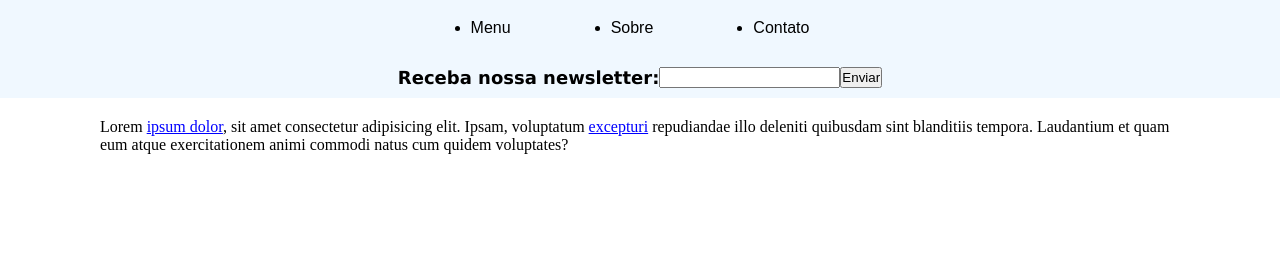
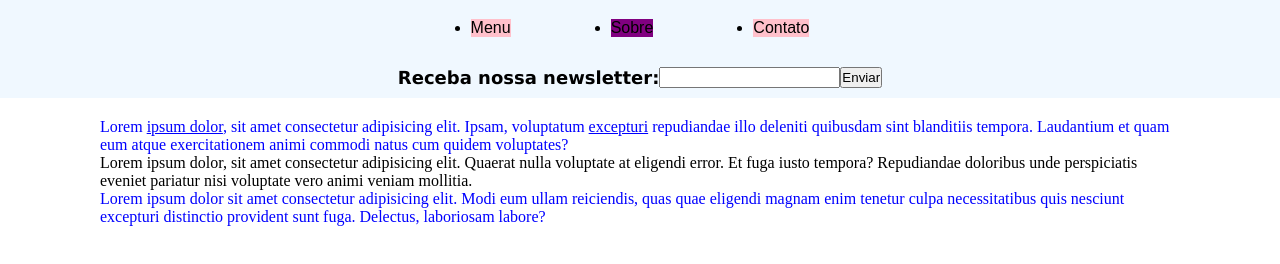
Before and after one commit to mateus-s-silva/Curso_Web, a plain HTML site: page HTML_CSS/pseudo_class/index.html in a window 1280 px wide. Shown: the part 68-332 px from the top of the page. Drawn offline with Linux system fonts and the light colour scheme.

Commit message:
not and nth-child

```diff
--- a/HTML_CSS/pseudo_class/assets/css/styles.css
+++ b/HTML_CSS/pseudo_class/assets/css/styles.css
@@ -37,6 +37,13 @@ nav ul{
     gap: 100px;
 }
 
+nav ul li:nth-child(even){
+    background-color: purple;
+}
+nav ul li:nth-child(odd){
+    background-color: pink;
+}
+
 a:link {
     color: blue;
 }
@@ -63,3 +70,7 @@ div {
     outline: none;
     border: 1px solid black;
 }
+
+p:not(.meio){
+    color: blue;
+}
--- a/HTML_CSS/pseudo_class/index.html
+++ b/HTML_CSS/pseudo_class/index.html
@@ -27,7 +27,9 @@
 
      <div class="teste2">
         <p>Lorem <a href="#">ipsum dolor</a>, sit amet consectetur adipisicing elit. Ipsam, voluptatum <a href="#">excepturi</a> repudiandae illo deleniti quibusdam sint blanditiis tempora. Laudantium et quam eum atque exercitationem animi commodi natus cum quidem voluptates?</p>
-     </div>
+        <p class="meio">Lorem ipsum dolor, sit amet consectetur adipisicing elit. Quaerat nulla voluptate at eligendi error. Et fuga iusto tempora? Repudiandae doloribus unde perspiciatis eveniet pariatur nisi voluptate vero animi veniam mollitia.</p>
+        <p>Lorem ipsum dolor sit amet consectetur adipisicing elit. Modi eum ullam reiciendis, quas quae eligendi magnam enim tenetur culpa necessitatibus quis nesciunt excepturi distinctio provident sunt fuga. Delectus, laboriosam labore?</p>
+    </div>
 
 
 </body>
```
